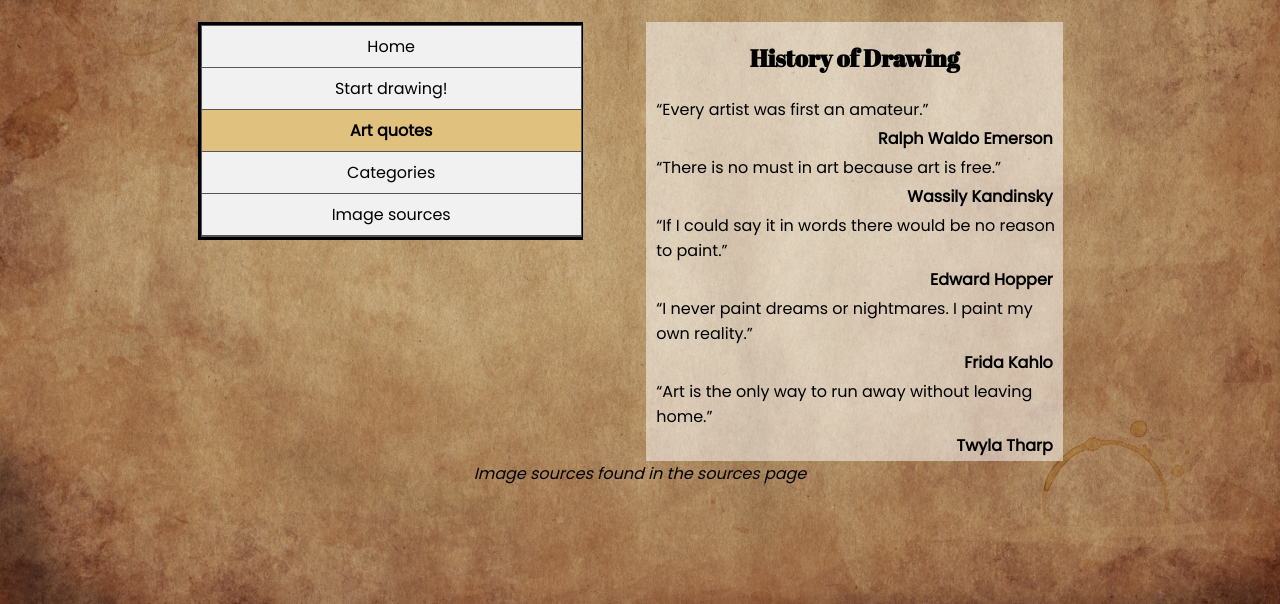
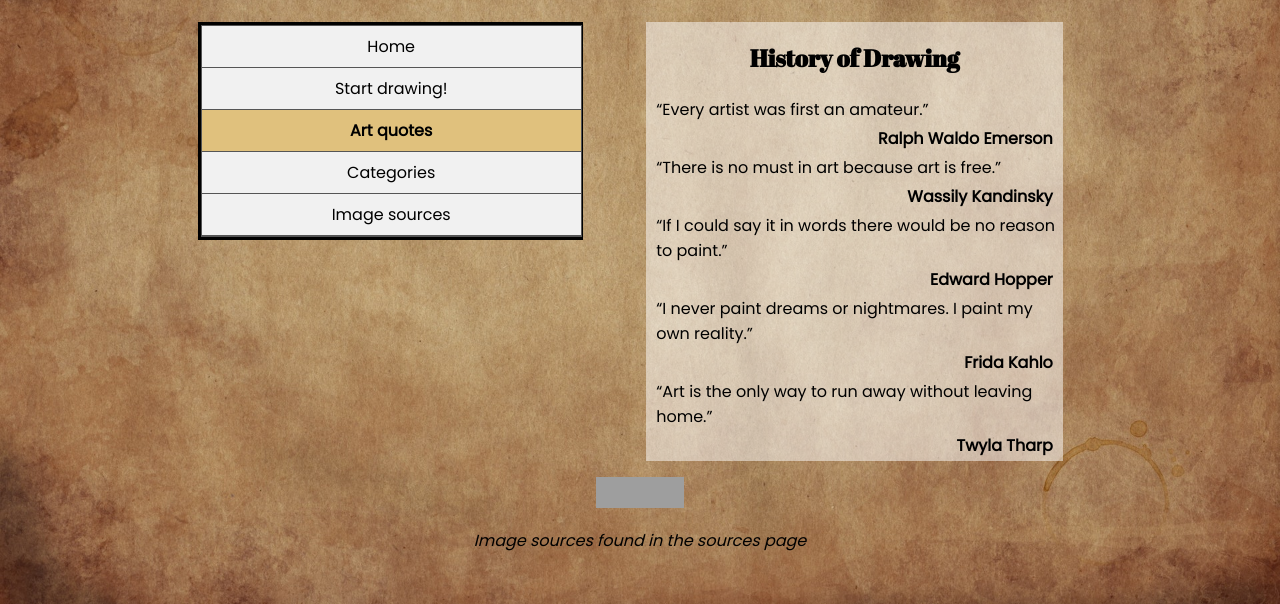
Before and after one commit to edoardovac/edoardovac.github.io, a plain HTML site: page digi-intro-project/art_quotes.html in a window 1280 px wide. Shown: the part 196-800 px from the top of the page. Drawn offline with Linux system fonts and the light colour scheme; grey boxes are pictures that could not be loaded.

Commit message:
Update art_quotes.html

```diff
--- a/digi-intro-project/art_quotes.html
+++ b/digi-intro-project/art_quotes.html
@@ -10,7 +10,7 @@
     <header>
       <h1>Let's Learn How to Draw!</h1>
     </header>
-    <section class="row-flex">
+    <div class="row-flex">
       <nav>
         <ul class="nav-list">
           <li>
@@ -84,8 +84,15 @@
           </tr>
         </table>
       </article>
-    </section>
+    </div>
     <footer>
+      <p>
+        <a href="http://jigsaw.w3.org/css-validator/check/referer">
+          <img style="border:0;width:88px;height:31px"
+            src="http://jigsaw.w3.org/css-validator/images/vcss"
+            alt="CSS Valido!" />
+        </a>
+      </p>
       <p class="pFooter">Image sources found in the sources page</p>
     </footer>
   </body>
```
